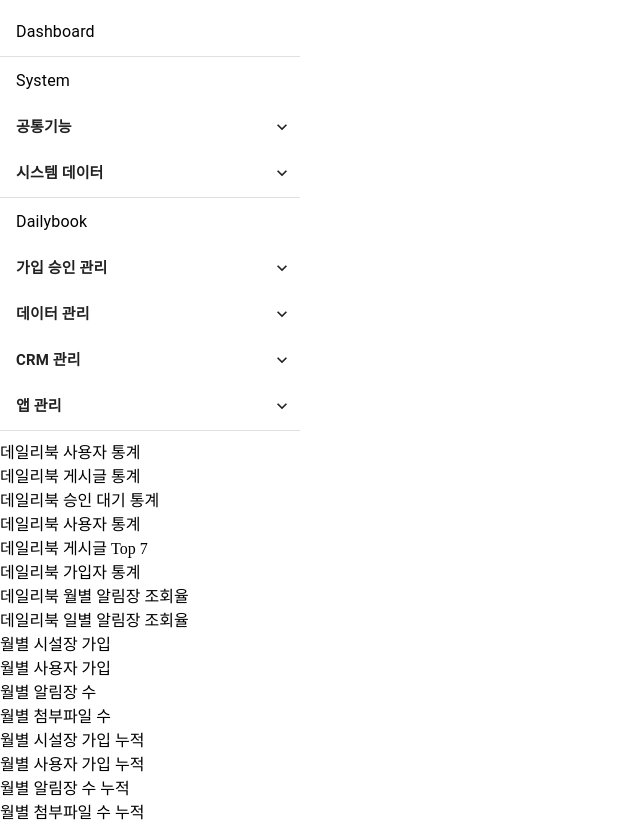
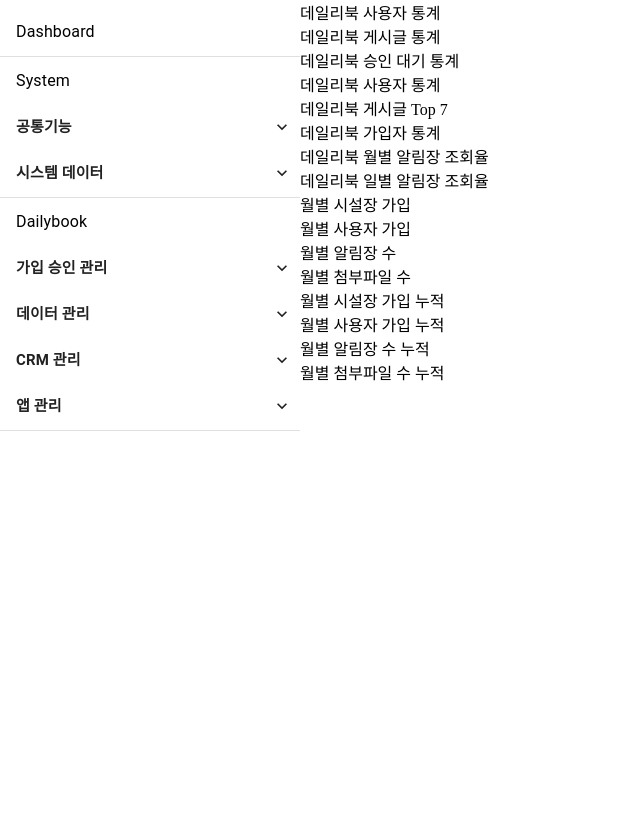
Before and after one commit to lighthouse-carenote/dailybook-admin, a React app: page / in a window 1280 px wide. Shown: the whole page, without its empty margins (0-640 px from the left). After the commit the page ends 800 px from the top, so only its background shows below. Built offline with nearby package versions, Linux system fonts and the light colour scheme.

Commit message:
[코드 수정] Layout에 css 추가

```diff
--- a/src/components/Layout/Layout.tsx
+++ b/src/components/Layout/Layout.tsx
@@ -1,5 +1,6 @@
 import React from "react";
 import Menu from "../Menu";
+import { Box } from "@mui/material";
 
 interface LayoutProps {
   children: React.ReactNode;
@@ -7,10 +8,22 @@ interface LayoutProps {
 
 const Layout = ({ children }: LayoutProps) => {
   return (
-    <div>
+    <Box
+      sx={{
+        display: "flex",
+        flexDirection: "row",
+        width: "100vw",
+      }}
+    >
       <Menu />
-      {children}
-    </div>
+      <Box
+        sx={{
+          width: "calc(100vw - 300px)",
+        }}
+      >
+        {children}
+      </Box>
+    </Box>
   );
 };
 
```
